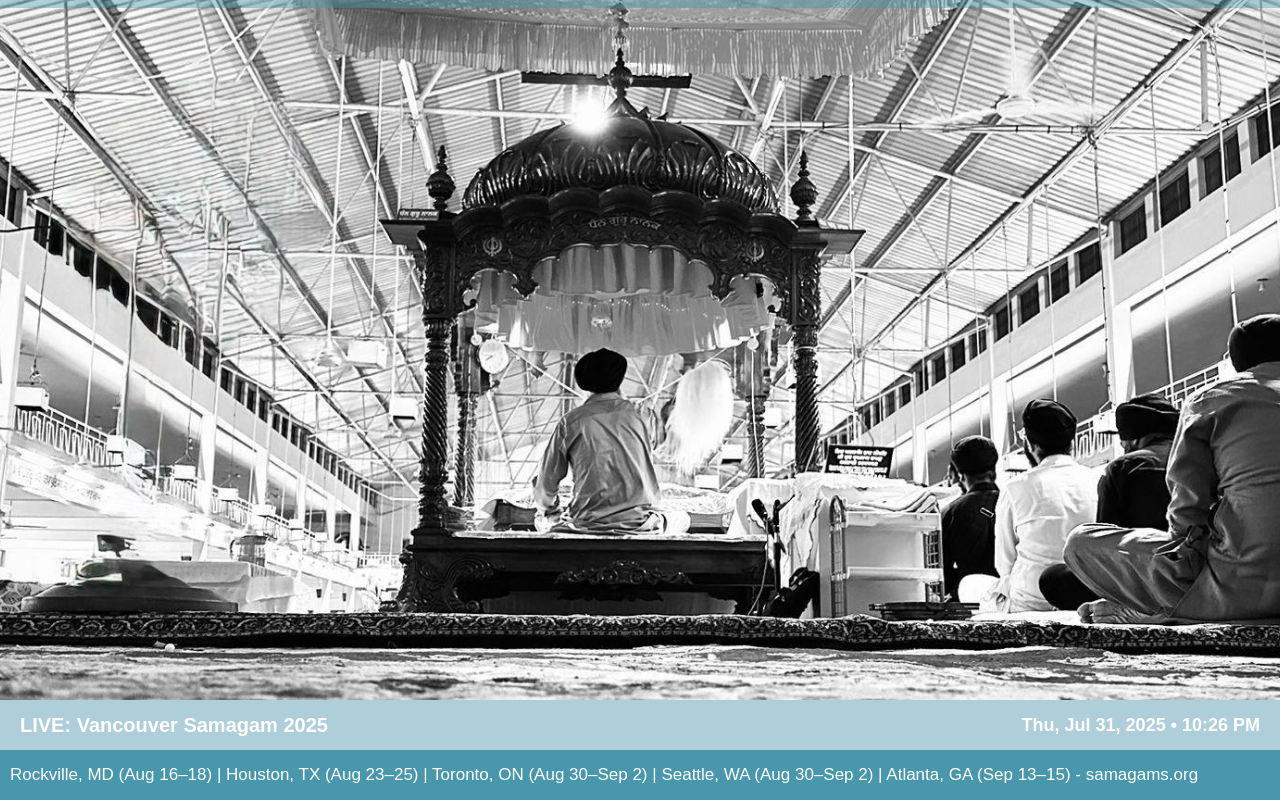
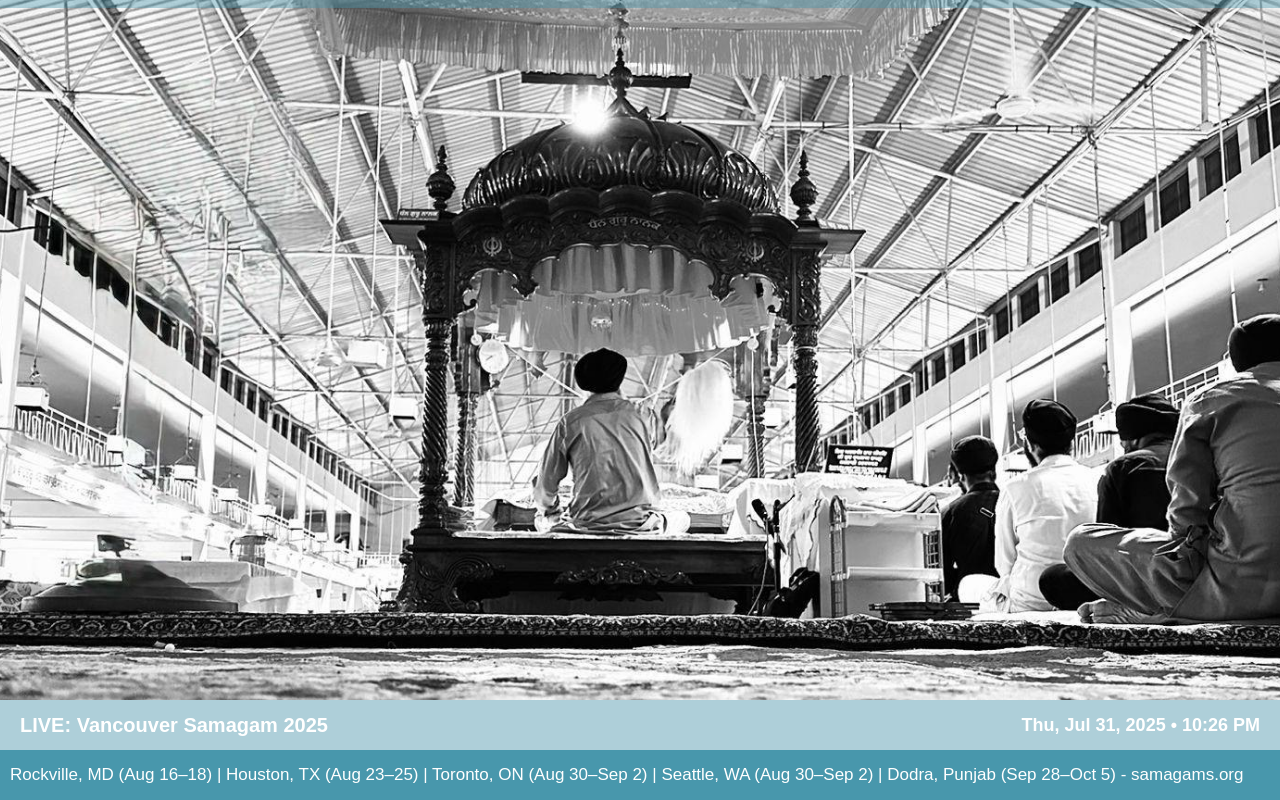
Before and after one commit to arshreality/dodra-na-samagam-obs-overlay, a plain HTML site: page index.html in a window 1280 px wide. Drawn offline with Linux system fonts and the light colour scheme.

Commit message:
Update index.html

```diff
--- a/index.html
+++ b/index.html
@@ -162,22 +162,25 @@
           return `${e.city} (${formatDateRange(e.startDate, e.endDate)})`;
         }
 
-        // Get next 7 upcoming North America events
         const upcomingNA = northAmerica
-          .filter((e) => new Date(e.endDate) >= today)
+          .filter((e) => new Date(e.startDate) > today)
           .sort((a, b) => new Date(a.startDate) - new Date(b.startDate))
-          .slice(1, 6);
+          .slice(1, 5);
 
-        const perpetualIndia = india.sort(
-          (a, b) => new Date(a.startDate) - new Date(b.startDate)
-        );
+        // Find the single next upcoming Samagam in India
+        const upcomingIndia = india
+              .filter((e) => new Date(e.startDate) > today)
+              .sort((a, b) => new Date(a.startDate) - new Date(b.startDate))
+              .slice(0, 1);
 
         const naString = upcomingNA.map(formatEvent).join("   |   ");
+        // Format the single India samagam. Using .map().join() safely handles the case where no upcoming event is found.
+        const indiaString = upcomingIndia.map(formatEvent).join("");
 
-        // TODO: figure out how to show this in a static image.
-        const indiaString = perpetualIndia.map(formatEvent).join("   |   ");
+        // Create an array of all event strings and filter out any empty ones (e.g., if no NA or India samagams are found)
+        const allEventsString = [naString, indiaString].filter(Boolean).join("   |   ");
 
-        const finalTicker = `${naString} - samagams.org`;
+        const finalTicker = `${allEventsString} - samagams.org`;
 
         document.getElementById("event-ticker").innerHTML = finalTicker;
       } catch (err) {
```
